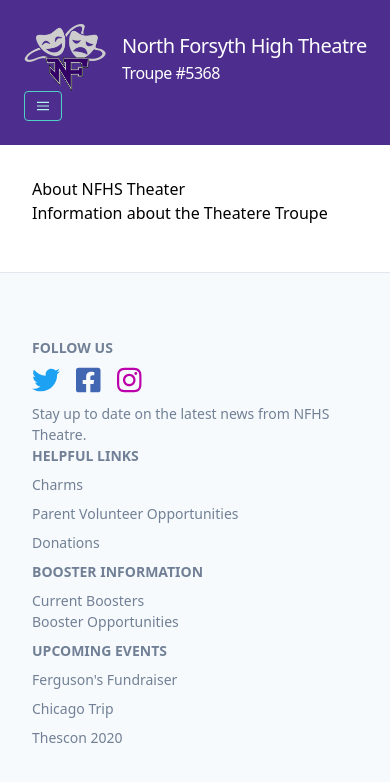
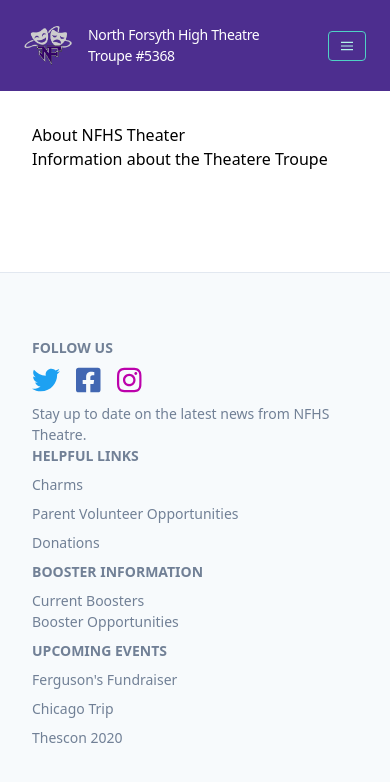
Before and after one commit to esparkman/nfhsdrama.com, a Gatsby site: page /about in a window 390 px wide. Built offline with nearby package versions, Linux system fonts and the light colour scheme; Gatsby itself is replaced by a stand-in of ours.

Commit message:
Make Logo and Header text Responsive

```diff
--- a/src/components/navigation.js
+++ b/src/components/navigation.js
@@ -9,16 +9,15 @@ function Navigation() {
       <div className="flex items-center flex-shrink-0 text-white mr-6">
         <Link to="/">
           <img
-            className="mx-auto"
-            width="82"
+            className="mx-auto w-12 sm:w-20"
             src={"/logo.png"}
             alt="North Forsyth Theater Troupe 5368"
           />
         </Link>
         <Link to="/" className="cursor-pointer">
-          <span className="inline-block ml-4 font-normal text-xl tracking-tight">
-            <p className="">North Forsyth High Theatre</p>
-            <p className="text-base">Troupe #5368</p>
+          <span className="inline-block ml-4 font-normal text-sm md:text-xl tracking-tight">
+            <p>North Forsyth High Theatre</p>
+            <p>Troupe #5368</p>
           </span>
         </Link>
       </div>
```
